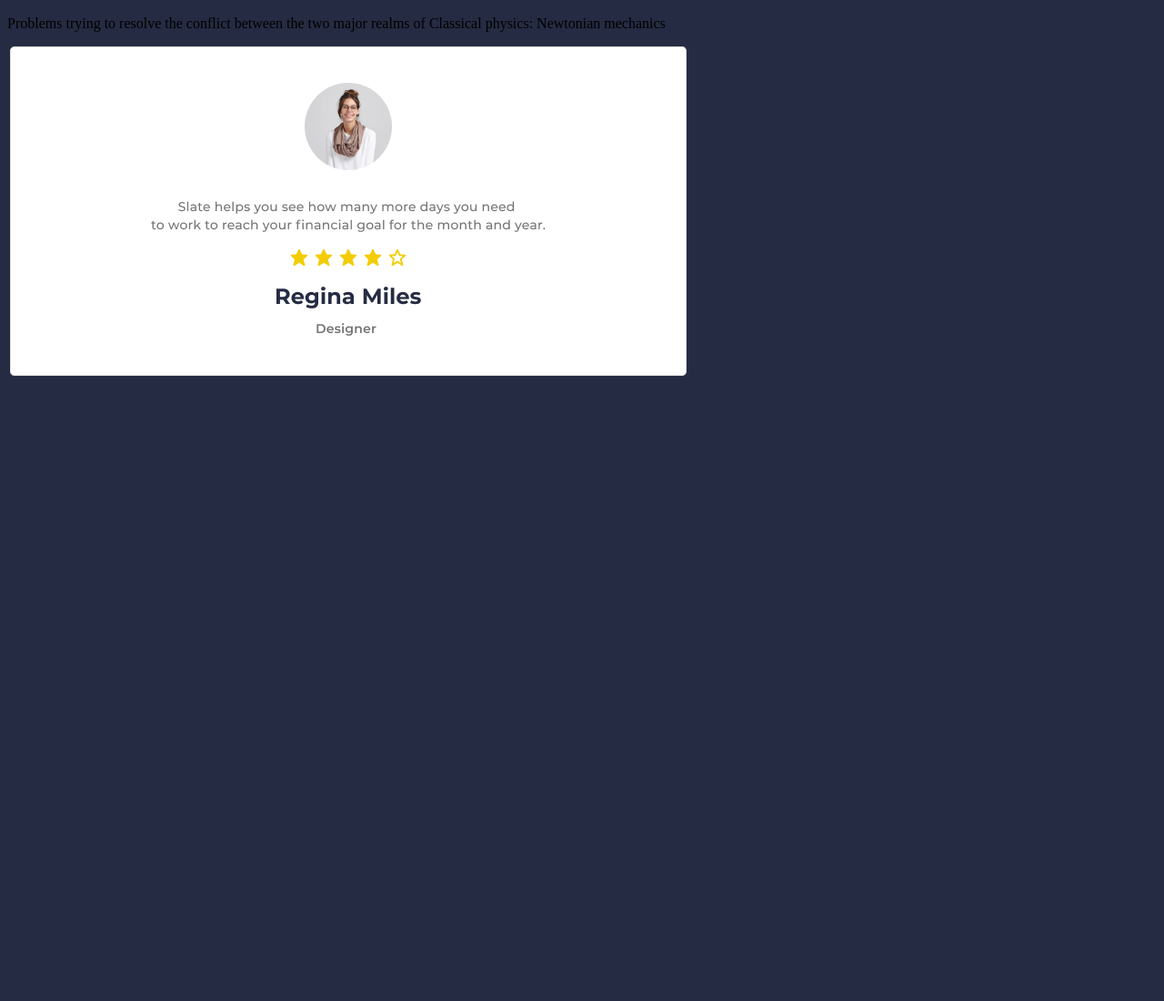
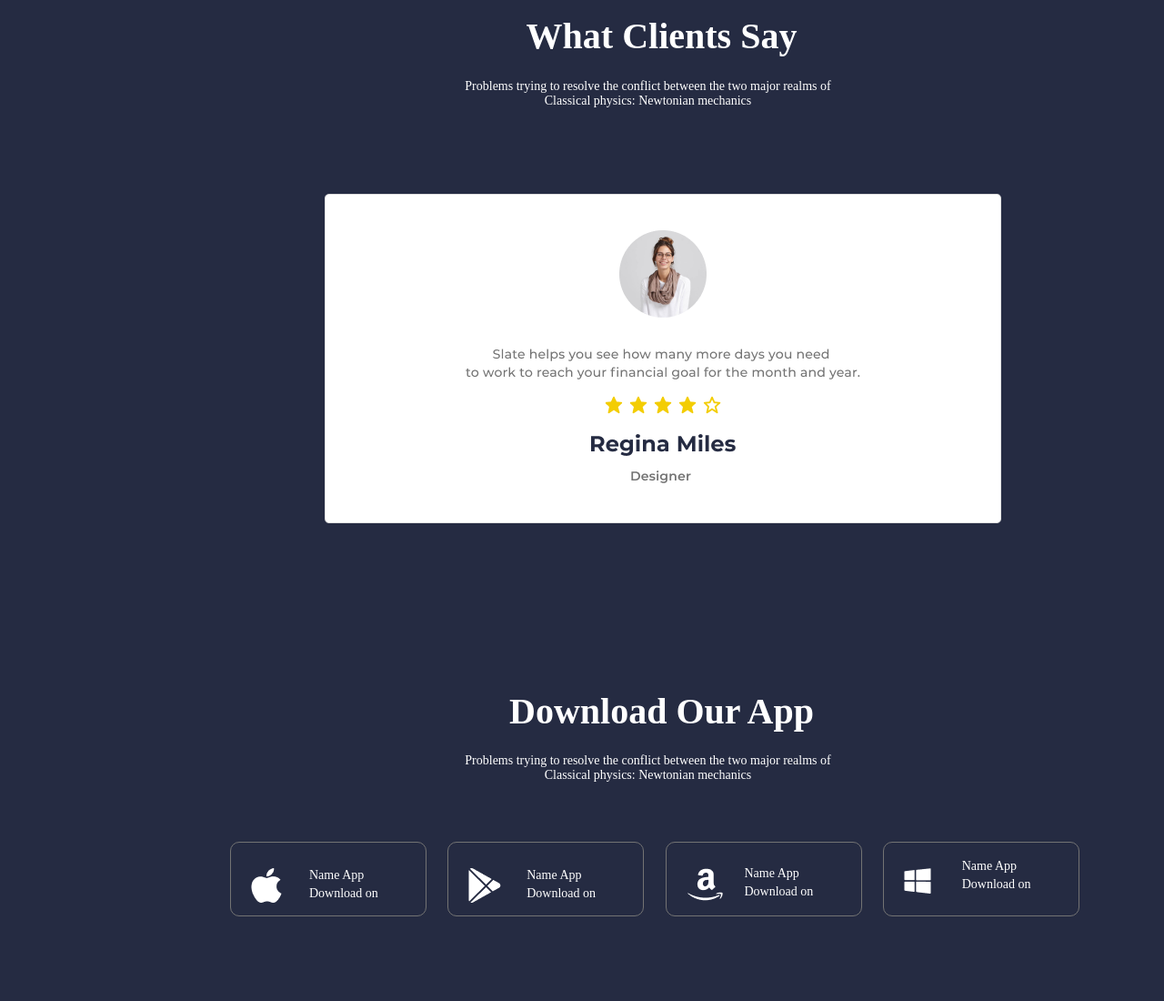
Before and after one commit to DanRan1910/lfinance, a plain HTML site: page index.html in a window 1280 px wide. Shown: the part 1380-2480 px from the top of the page at 91% size. Before the commit the page ends 1806 px from the top, so only its background shows below. Drawn offline with Linux system fonts and the light colour scheme.

Commit message:
styles; add style.css

```diff
--- a/index.html
+++ b/index.html
@@ -149,11 +149,10 @@
 
     <section>
 
-        <div>
-            <div class="cliente-Say">
+        <div class="cliente-Say">
+            <div class="Say-content">
                 <h2>What Clients Say</h2>
-                <p>Problems trying to resolve the conflict between
-                    the two major realms of Classical physics: Newtonian mechanics </p>
+                <p>Problems trying to resolve the conflict between the two major realms of Classical physics: Newtonian mechanics </p>
             </div>
 
             <img src="./src/assets/images/reginaMiles.png" alt="Comentário Regina Miles" title="Comentário Regina Miles" loading="lazy">
@@ -167,6 +166,63 @@
 
 
 
+    <section>
+
+        <div class="Our-App">
+            <div class="Our-App-tittle">
+                <h2>Download Our App</h2>
+                <p>Problems trying to resolve the conflict between
+                    the two major realms of Classical physics: Newtonian mechanics </p>
+            </div>
+
+
+                    <div class="Our-App-Aplicativos">
+
+                                <div class="app-Cards">
+
+                                    <div class="cards-App-content">
+                                        <img src="./src/assets/images/iconApple.png" alt="Apple" title="Icone Apple" loading="lazy">
+                                        <p class="App-paragrafo">Download on</p>
+                                        <p>Name App</p>
+                                    </div>
+
+
+                                    <div class="cards-App-content">
+                                        <img src="./src/assets/images/iconPlayStore.png" alt="Play" title="Icone PlayStore" loading="lazy">
+                                        <p class="App-paragrafo">Download on</p>
+                                        <p>Name App</p>
+                                    </div>
+
+
+                                    <div class="cards-App-content">
+                                        <img src="./src/assets/images/iconAWS.png" alt="AWS" title="Icone Amazon" loading="lazy">
+                                        <p class="App-paragrafo">Download on</p>
+                                        <p>Name App</p>
+                                    </div>
+
+
+                                    <div class="cards-App-content">
+                                        <img src="./src/assets/images/iconWindons.png" alt="Windons" title="Icone Windons" loading="lazy">
+                                        <p class="App-paragrafo">Download on</p>
+                                        <p>Name App</p>
+                                    </div>
+
+
+                                </div>
+
+
+
+                    </div>
+
+
+
+        </div>
+
+    </section>
+
+
+
+
 
 
 
--- a/styles/style.css
+++ b/styles/style.css
@@ -178,7 +178,96 @@ header{
 /*--------------------------------------Fim Strategy-----------------------------*/
 /*--------------------------------------Clients Say-----------------------------*/
 
+.cliente-Say{
+    width: 1050px;
+    margin-left: 195px;
+}
+
+.cliente-Say img{
+    margin-left: 150.5px;
+    margin-top: 80px;
+    margin-bottom: 112px;
+}
+
+.Say-content{
+    margin-left: 221px;
+    margin-top: 66px;
+    width: 607px;
+    text-align: center;
+    color: #FFFFFF;
+}
+
+.Say-content h2{
+    font-size: 40px;
+    color: #FFFFFF;
+}
+
+.Say-content p{
+    vertical-align: top;
+    margin-left: 68.5px;
+    width: 440px;
+    margin-top: -10px;
+    font-size: 14px;
+}
+
+
+/*--------------------------------------Fim Clients Say-----------------------------*/
+/*--------------------------------------Our-App-----------------------------*/
+
+.Our-App{
+    width: 1050px;
+    height: 339px;
+    margin-left: 195px;
+
+}
+
+
+.Our-App-tittle{
+        margin-left: 221px;
+        margin-top: 66px;
+        width: 607px;
+        text-align: center;
+        color: #FFFFFF;
+}
+
+
+.Our-App h2{
+    font-size: 40px;
+    color: #FFFFFF;
+}
 
 
 
-.client-Say{}
+.Our-App p{
+    vertical-align: top;
+    margin-left: 68.5px;
+    width: 440px;
+    margin-top: -10px;
+    font-size: 14px;
+}
+
+.app-Cards{
+    display: grid;
+    grid-template-columns: repeat(4, 1fr);
+    width: 947px;
+    height: 82px;
+    gap: 10px;
+    padding: 51px 50px;
+}
+
+.cards-App-content{
+    width: 214px;
+    color: #FFFFFF;
+    border-radius: 10px;
+    border: 1px solid #737373;
+}
+
+.cards-App-content img{
+    padding: 28px 22px;
+}
+
+.cards-App-content p{
+    margin-left: 86px;
+    display: flex;
+    margin-top: -50px;
+}
```
Also changed, not shown: src/assets/images/iconAWS.png (added), src/assets/images/iconApple.png (added), src/assets/images/iconPlayStore.png (added), src/assets/images/iconWindons.png (added).
